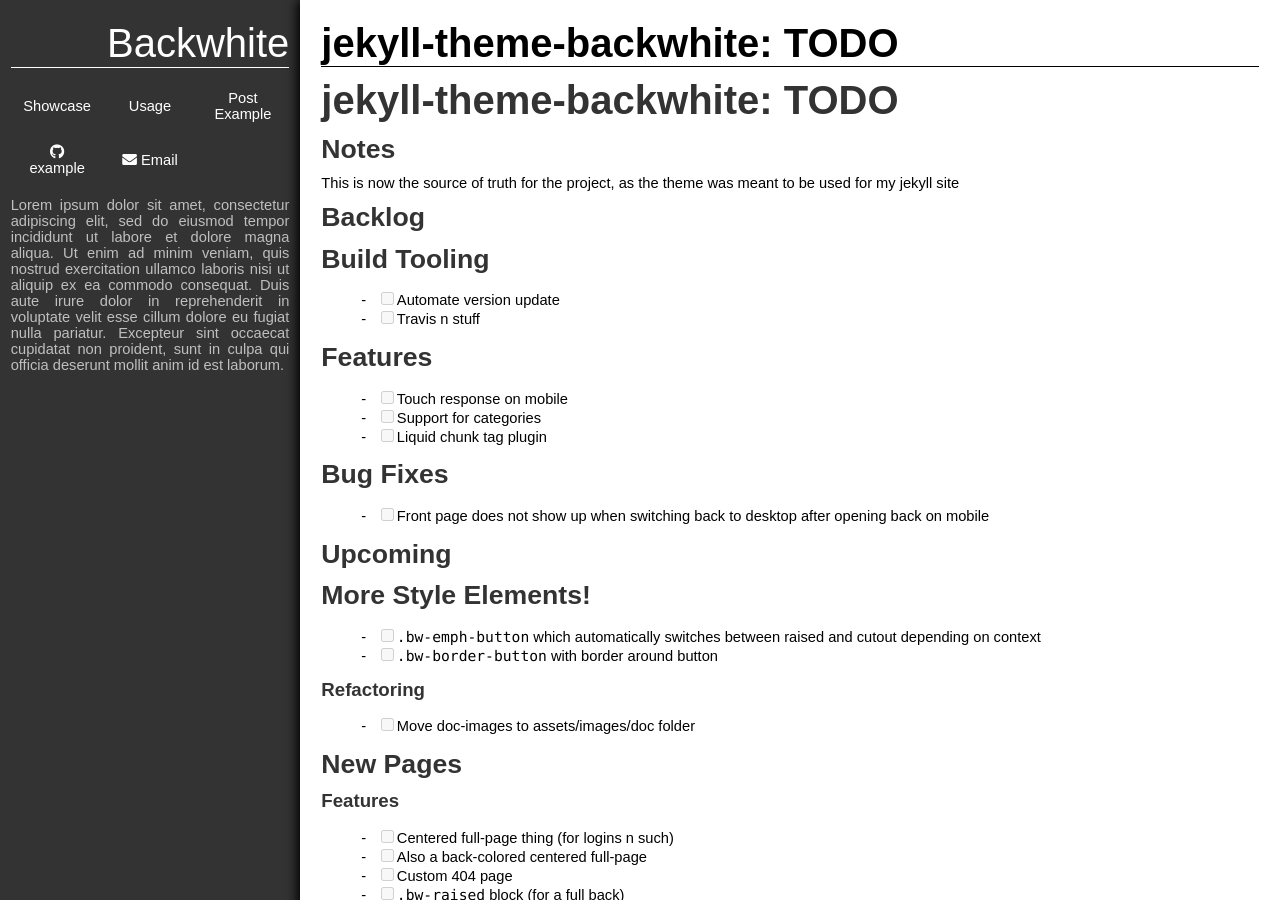
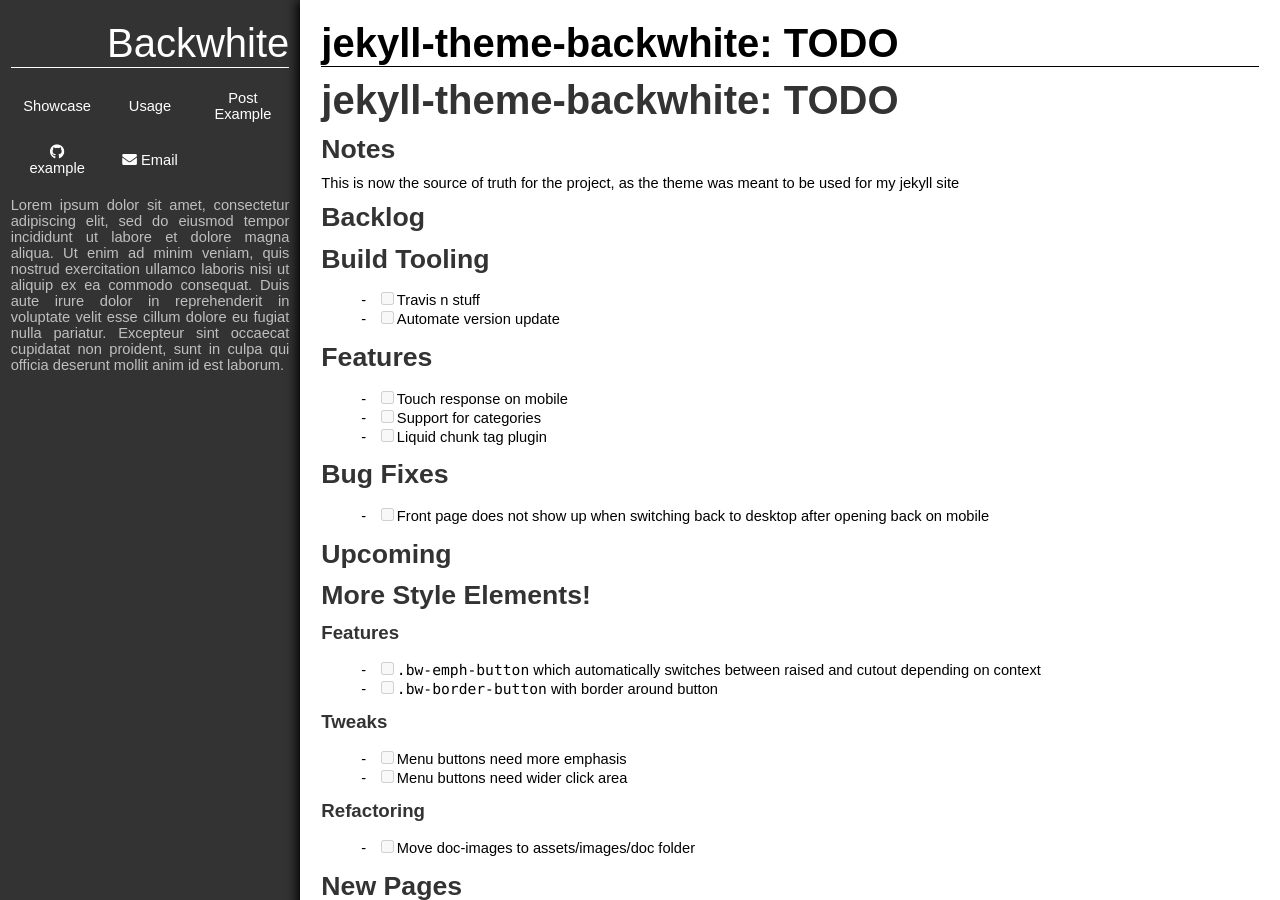
Before and after one commit to andydevs/jekyll-theme-backwhite, a Jekyll site: the page built from TODO.md, in a window 1280 px wide and 900 px high. Built offline with Jekyll 4.4.1, drawn with Linux system fonts in a browser that asks for light colours; our own code applies the rules of GitHub Pages for plain Markdown files.

Commit message:
Update TODO.md

```diff
--- a/TODO.md
+++ b/TODO.md
@@ -12,8 +12,8 @@
 
 ### Build Tooling
 
+- [ ] Travis n stuff
 - [ ] Automate version update
-- [ ] Travis n stuff
 
 ### Features
 
@@ -31,9 +31,16 @@
 
 ### More Style Elements!
 
+#### Features
+
 - [ ] `.bw-emph-button` which automatically switches between
         raised and cutout depending on context
 - [ ] `.bw-border-button` with border around button
+
+#### Tweaks
+
+- [ ] Menu buttons need more emphasis
+- [ ] Menu buttons need wider click area
 
 #### Refactoring
 
```
